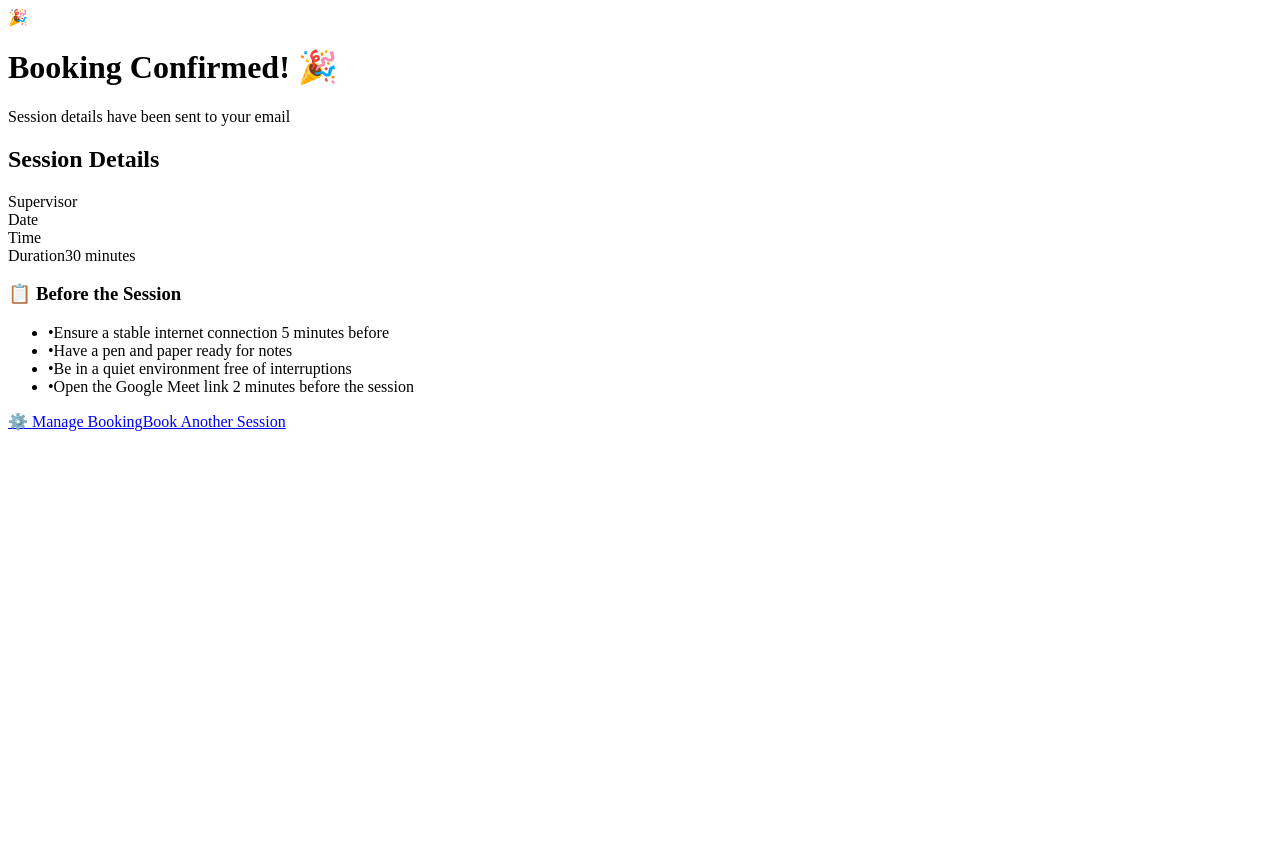
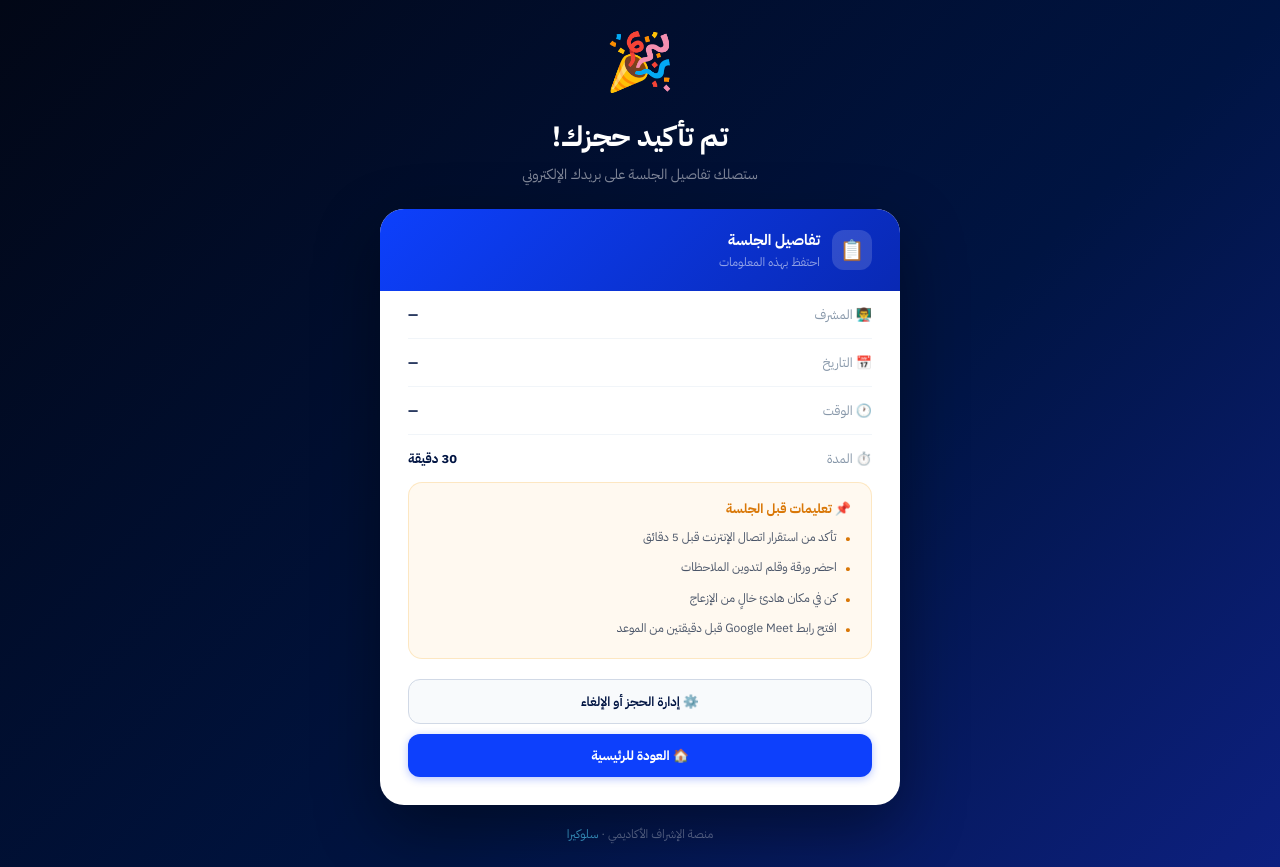
Before and after one commit to Wida3tk/Super, a Next.js app: page /en/booking-success in a window 1280 px wide. Before the commit the page ends 800 px from the top, so only its background shows below. Built offline with nearby package versions, Linux system fonts and the light colour scheme.

Commit message:
feat: redesign booking success page with Sulukera branding

```diff
--- a/src/app/[locale]/booking-success/page.tsx
+++ b/src/app/[locale]/booking-success/page.tsx
@@ -1,96 +1,150 @@
-// src/app/[locale]/booking-success/page.tsx
-import { getTranslations } from 'next-intl/server';
 import Link from 'next/link';
 
-interface SuccessPageProps {
+interface Props {
   params: { locale: string };
-  searchParams: {
-    token?: string;
-    date?: string;
-    time?: string;
-    supervisor?: string;
-    meetLink?: string;
-  };
+  searchParams: { token?: string; date?: string; time?: string; supervisor?: string; meetLink?: string; };
 }
 
-export default async function BookingSuccessPage({ params, searchParams }: SuccessPageProps) {
+export default async function BookingSuccessPage({ params, searchParams }: Props) {
   const { locale } = await params;
   const { token, date, time, supervisor, meetLink } = await searchParams;
-  const t = await getTranslations('bookingSuccess');
-
   const manageUrl = `/${locale}/manage-booking/${token}`;
 
+  const formatDate = (d?: string) => {
+    if (!d) return '—';
+    try {
+      return new Date(d + 'T12:00:00').toLocaleDateString('ar-SA', {
+        weekday: 'long', year: 'numeric', month: 'long', day: 'numeric'
+      });
+    } catch { return d; }
+  };
+
   return (
-    <div className="min-h-screen bg-gradient-to-b from-slate-900 to-slate-800 flex items-center justify-center px-4 py-12">
-      <div className="max-w-lg w-full">
-        {/* Success Card */}
-        <div className="bg-slate-800/60 border border-slate-700/50 rounded-2xl overflow-hidden">
-          {/* Header */}
-          <div className="bg-gradient-to-r from-sky-600 to-sky-400 p-8 text-center">
-            <div className="text-5xl mb-3">🎉</div>
-            <h1 className="text-white text-2xl font-bold">{t('title')}</h1>
-            <p className="text-sky-100 mt-1">{t('subtitle')}</p>
+    <>
+      <style>{`
+        @import url('https://fonts.googleapis.com/css2?family=IBM+Plex+Sans+Arabic:wght@300;400;500;600;700;800&display=swap');
+        *,*::before,*::after{box-sizing:border-box;margin:0;padding:0;font-family:'IBM Plex Sans Arabic',sans-serif;}
+        :root{--primary:#0D40FC;--deep:#001442;--neon:#55D7FF;}
+        body{background:linear-gradient(135deg,#020716 0%,#001442 60%,#0D2080 100%);min-height:100vh;direction:rtl;display:flex;align-items:center;justify-content:center;padding:24px;}
+
+        .wrap{width:100%;max-width:520px;}
+
+        /* CONFETTI TOP */
+        .top-celebration{text-align:center;margin-bottom:24px;}
+        .celebration-emoji{font-size:56px;display:block;margin-bottom:8px;animation:bounce .8s ease infinite alternate;}
+        @keyframes bounce{from{transform:translateY(0)}to{transform:translateY(-10px)}}
+        .celebration-title{font-size:28px;font-weight:800;color:#fff;margin-bottom:6px;}
+        .celebration-sub{font-size:14px;color:rgba(255,255,255,0.5);}
+
+        /* CARD */
+        .card{background:#fff;border-radius:24px;overflow:hidden;box-shadow:0 24px 64px rgba(0,0,0,0.4);}
+
+        /* SESSION DETAILS */
+        .details-head{background:linear-gradient(135deg,var(--primary),#0929b4);padding:20px 28px;display:flex;align-items:center;gap:12px;}
+        .details-icon{width:40px;height:40px;border-radius:12px;background:rgba(255,255,255,0.15);display:flex;align-items:center;justify-content:center;font-size:20px;}
+        .details-title{font-size:15px;font-weight:700;color:#fff;}
+        .details-sub{font-size:12px;color:rgba(255,255,255,0.55);margin-top:2px;}
+
+        .details-body{padding:0 28px;}
+        .detail-row{display:flex;align-items:center;justify-content:space-between;padding:14px 0;border-bottom:1px solid #F1F5F9;}
+        .detail-row:last-child{border-bottom:none;}
+        .detail-label{font-size:13px;color:#8898AA;display:flex;align-items:center;gap:6px;}
+        .detail-value{font-size:13px;font-weight:700;color:#001442;text-align:left;}
+
+        /* MEET LINK */
+        .meet-btn{display:flex;align-items:center;justify-content:center;gap:8px;margin:0 28px 20px;background:rgba(16,185,129,0.08);border:1.5px solid rgba(16,185,129,0.25);color:#059669;text-decoration:none;font-size:14px;font-weight:700;padding:13px;border-radius:14px;transition:all .18s;}
+        .meet-btn:hover{background:rgba(16,185,129,0.15);}
+
+        /* PROTOCOL */
+        .protocol{margin:0 28px 20px;background:rgba(245,158,11,0.06);border:1.5px solid rgba(245,158,11,0.2);border-radius:14px;padding:16px 20px;}
+        .protocol-title{font-size:13px;font-weight:700;color:#d97706;margin-bottom:10px;display:flex;align-items:center;gap:6px;}
+        .protocol-item{display:flex;align-items:flex-start;gap:8px;margin-bottom:8px;font-size:12px;color:#4A5568;line-height:1.6;}
+        .protocol-item:last-child{margin-bottom:0;}
+        .protocol-dot{color:#d97706;font-size:16px;line-height:1.4;flex-shrink:0;}
+
+        /* ACTIONS */
+        .actions{padding:0 28px 28px;display:flex;flex-direction:column;gap:10px;}
+        .btn-manage{display:flex;align-items:center;justify-content:center;gap:8px;background:#F8FAFC;border:1.5px solid #D1D9E6;color:#001442;text-decoration:none;font-size:13px;font-weight:600;padding:12px;border-radius:12px;transition:all .18s;}
+        .btn-manage:hover{border-color:#0D40FC;color:#0D40FC;background:#fff;}
+        .btn-home{display:flex;align-items:center;justify-content:center;gap:8px;background:var(--primary);color:#fff;text-decoration:none;font-size:13px;font-weight:700;padding:12px;border-radius:12px;transition:all .18s;box-shadow:0 2px 8px rgba(13,64,252,0.3);}
+        .btn-home:hover{background:#0929b4;}
+
+        .footer-note{text-align:center;margin-top:20px;font-size:12px;color:rgba(255,255,255,0.3);}
+        .footer-note a{color:rgba(85,215,255,0.6);text-decoration:none;}
+      `}</style>
+
+      <div className="wrap" dir="rtl">
+
+        <div className="top-celebration">
+          <span className="celebration-emoji">🎉</span>
+          <div className="celebration-title">تم تأكيد حجزك!</div>
+          <div className="celebration-sub">ستصلك تفاصيل الجلسة على بريدك الإلكتروني</div>
         </div>
 
-          {/* Session Details */}
-          <div className="p-6">
-            <h2 className="text-white font-bold mb-4">{t('sessionDetails')}</h2>
-            <div className="space-y-3 mb-6">
+        <div className="card">
+
+          {/* DETAILS */}
+          <div className="details-head">
+            <div className="details-icon">📋</div>
+            <div>
+              <div className="details-title">تفاصيل الجلسة</div>
+              <div className="details-sub">احتفظ بهذه المعلومات</div>
+            </div>
+          </div>
+
+          <div className="details-body">
             {[
-                { label: t('supervisor'), value: supervisor },
-                { label: t('date'), value: date },
-                { label: t('time'), value: time },
-                { label: t('duration'), value: t('durationValue') },
-              ].map(({ label, value }) => (
-                <div key={label} className="flex items-center justify-between py-2 border-b border-slate-700/50">
-                  <span className="text-slate-400 text-sm">{label}</span>
-                  <span className="text-white font-medium text-sm">{value}</span>
+              { icon: '👨‍🏫', label: 'المشرف', value: supervisor || '—' },
+              { icon: '📅', label: 'التاريخ', value: formatDate(date) },
+              { icon: '🕐', label: 'الوقت', value: time || '—' },
+              { icon: '⏱️', label: 'المدة', value: '30 دقيقة' },
+            ].map(row => (
+              <div key={row.label} className="detail-row">
+                <span className="detail-label">{row.icon} {row.label}</span>
+                <span className="detail-value">{row.value}</span>
               </div>
             ))}
           </div>
 
-            {/* Meet Link */}
+          {/* MEET LINK */}
           {meetLink && (
-              <a
-                href={meetLink}
-                target="_blank"
-                rel="noopener noreferrer"
-                className="flex items-center justify-center gap-2 w-full bg-emerald-600 hover:bg-emerald-500 text-white font-bold py-3 rounded-xl transition-colors mb-3"
-              >
-                🎥 {t('joinMeeting')}
+            <a href={meetLink} target="_blank" rel="noopener noreferrer" className="meet-btn">
+              🎥 انضم للجلسة عبر Google Meet
             </a>
           )}
 
-            {/* Protocol */}
-            <div className="bg-amber-500/10 border border-amber-500/30 rounded-xl p-4 mb-4">
-              <h3 className="text-amber-400 font-bold mb-2 text-sm">📋 {t('protocol')}</h3>
-              <ul className="space-y-1.5">
-                {(t.raw('protocolItems') as string[]).map((item, i) => (
-                  <li key={i} className="text-slate-300 text-xs flex gap-2">
-                    <span className="text-amber-400 mt-0.5">•</span>
+          {/* PROTOCOL */}
+          <div className="protocol">
+            <div className="protocol-title">📌 تعليمات قبل الجلسة</div>
+            {[
+              'تأكد من استقرار اتصال الإنترنت قبل 5 دقائق',
+              'احضر ورقة وقلم لتدوين الملاحظات',
+              'كن في مكان هادئ خالٍ من الإزعاج',
+              'افتح رابط Google Meet قبل دقيقتين من الموعد',
+            ].map((item, i) => (
+              <div key={i} className="protocol-item">
+                <span className="protocol-dot">•</span>
                 {item}
-                  </li>
+              </div>
             ))}
-              </ul>
           </div>
 
-            {/* Actions */}
-            <Link
-              href={manageUrl}
-              className="block w-full text-center border border-slate-600 text-slate-300 hover:border-slate-500 hover:text-white py-2.5 rounded-xl transition-colors text-sm mb-3"
-            >
-              ⚙️ {t('manageBooking')}
+          {/* ACTIONS */}
+          <div className="actions">
+            <Link href={manageUrl} className="btn-manage">
+              ⚙️ إدارة الحجز أو الإلغاء
             </Link>
-
-            <Link
-              href={`/${locale}`}
-              className="block w-full text-center text-slate-500 hover:text-slate-300 py-2 text-sm transition-colors"
-            >
-              {t('bookAnother')}
+            <Link href={`/${locale}`} className="btn-home">
+              🏠 العودة للرئيسية
             </Link>
           </div>
+
+        </div>
+
+        <div className="footer-note">
+          منصة الإشراف الأكاديمي · <a href="https://sulukera.com" target="_blank">سلوكيرا</a>
         </div>
       </div>
-    </div>
+    </>
   );
 }
```
Lines whose indentation alone changed are shown as unchanged.
